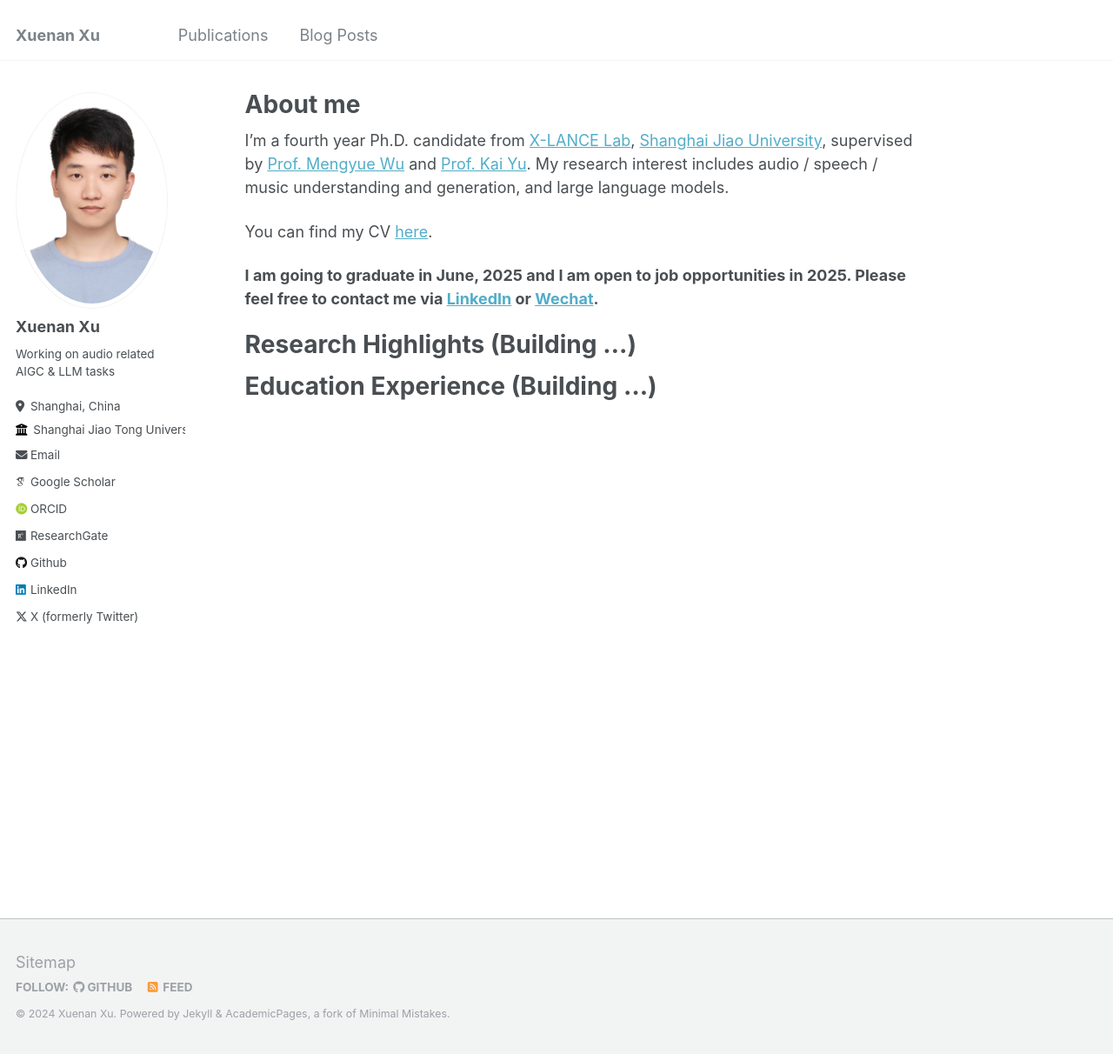
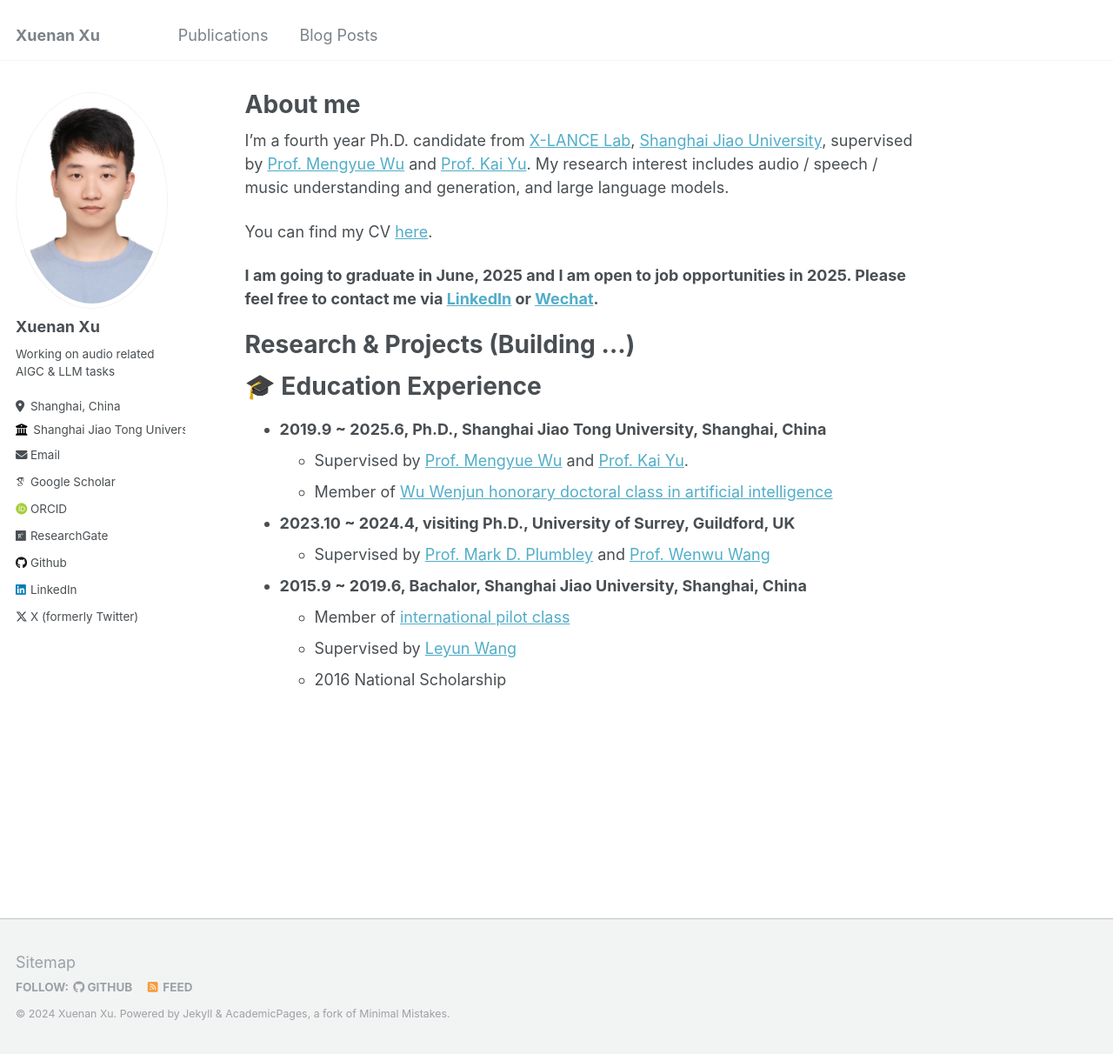
Before and after one commit to wsntxxn/wsntxxn.github.io, a Jekyll site: the page built from _pages/about.md, in a window 1280 px wide and 1212 px high. Shown: the whole window at 87% size. Built offline with Jekyll 4.4.1, drawn with Linux system fonts in a browser that asks for light colours; some web fonts are replaced.

Commit message:
Update about

```diff
--- a/_pages/about.md
+++ b/_pages/about.md
@@ -7,16 +7,26 @@ redirect_from:
   - /about.html
 ---
 
-I'm a fourth year Ph.D. candidate from [X-LANCE Lab](https://x-lance.sjtu.edu.cn/), [Shanghai Jiao University](https://www.sjtu.edu.cn/), supervised by [Prof. Mengyue Wu](https://www.XXX.com/) and [Prof. Kai Yu](https://x-lance.github.io/kaiyu/). My research interest includes audio / speech / music understanding and generation, and large language models.
+I'm a fourth year Ph.D. candidate from [X-LANCE Lab](https://x-lance.sjtu.edu.cn/), [Shanghai Jiao University](https://www.sjtu.edu.cn/), supervised by [Prof. Mengyue Wu](https://myw19.github.io/) and [Prof. Kai Yu](https://x-lance.github.io/kaiyu/). My research interest includes audio / speech / music understanding and generation, and large language models.
 
 You can find my CV [here](../assets/Curriculum_Vitae.pdf).
 
 **I am going to graduate in June, 2025 and I am open to job opportunities in 2025. Please feel free to contact me via [LinkedIn](https://www.linkedin.com/in/xuenan-xu-10a03813a) or [Wechat](../images/wechat.jpg).**
 
 
-Research Highlights (Building ...)
+Research & Projects (Building ...)
 ======
 
 
-Education Experience (Building ...)
+🎓 Education Experience
 ======
+
+* **2019.9 ~ 2025.6, Ph.D., Shanghai Jiao Tong University, Shanghai, China**
+  * Supervised by [Prof. Mengyue Wu](https://myw19.github.io/) and [Prof. Kai Yu](https://x-lance.github.io/kaiyu/).
+  * Member of [Wu Wenjun honorary doctoral class in artificial intelligence](https://ai.sjtu.edu.cn/info/announcements/204)
+* **2023.10 ~ 2024.4, visiting Ph.D., University of Surrey, Guildford, UK**
+  * Supervised by [Prof. Mark D. Plumbley](https://www.surrey.ac.uk/people/mark-plumbley) and [Prof. Wenwu Wang](http://personal.ee.surrey.ac.uk/Personal/W.Wang/)
+* **2015.9 ~ 2019.6, Bachalor, Shanghai Jiao University, Shanghai, China**
+  * Member of [international pilot class](https://smse.sjtu.edu.cn/rcpy/bkspy/pyfa/page/100)
+  * Supervised by [Leyun Wang](https://en.smse.sjtu.edu.cn/people_detail/196)
+  * 2016 National Scholarship
```
